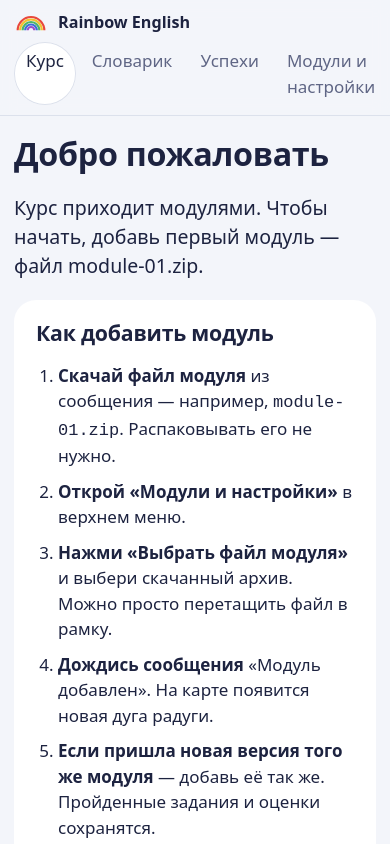
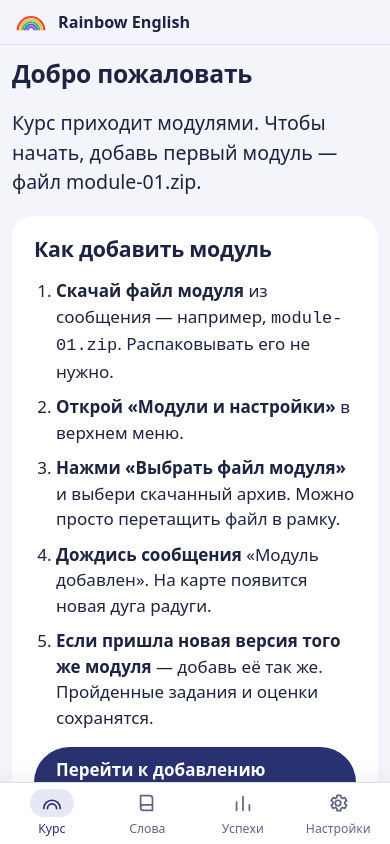
Before and after one commit to LaloniBley/rainbow-english, a React (Vite) app: page / in a window 390 px wide. Shown: the top 844 px of the page. Built offline with nearby package versions, Linux system fonts and the light colour scheme; a web font is replaced by a local one.

Commit message:
Мобильная версия

```diff
--- a/src/App.tsx
+++ b/src/App.tsx
@@ -9,10 +9,10 @@ import Settings from './pages/Settings'
 import Help from './pages/Help'
 
 const NAV = [
-  { name: 'home', label: 'Курс' },
-  { name: 'words', label: 'Словарик' },
-  { name: 'stats', label: 'Успехи' },
-  { name: 'settings', label: 'Модули и настройки' }
+  { name: 'home', label: 'Курс', short: 'Курс', icon: 'M3 18a9 9 0 0 1 18 0M7 18a5 5 0 0 1 10 0' },
+  { name: 'words', label: 'Словарик', short: 'Слова', icon: 'M5 4h10a3 3 0 0 1 3 3v13H8a3 3 0 0 1-3-3zM5 17a3 3 0 0 1 3-3h10' },
+  { name: 'stats', label: 'Успехи', short: 'Успехи', icon: 'M5 20V11M12 20V5M19 20v-6' },
+  { name: 'settings', label: 'Модули и настройки', short: 'Настройки', icon: 'M12 15a3 3 0 1 0 0-6 3 3 0 0 0 0 6zM19.4 13a7.6 7.6 0 0 0 0-2l2-1.5-2-3.4-2.3 1a7.4 7.4 0 0 0-1.7-1L15 3.6h-4l-.4 2.5a7.4 7.4 0 0 0-1.7 1l-2.3-1-2 3.4 2 1.5a7.6 7.6 0 0 0 0 2l-2 1.5 2 3.4 2.3-1a7.4 7.4 0 0 0 1.7 1l.4 2.5h4l.4-2.5a7.4 7.4 0 0 0 1.7-1l2.3 1 2-3.4z' }
 ] as const
 
 export default function App() {
@@ -47,7 +47,7 @@ export default function App() {
   const inTest = route.name === 'test'
 
   return (
-    <div className="app">
+    <div className={`app ${inTest ? 'in-test' : ''}`}>
       <header className={`topbar ${inTest ? 'quiet' : ''}`}>
         <a className="brand" href={href({ name: 'home' })} aria-label="На карту курса">
           <svg viewBox="0 0 40 24" width="34" height="20" aria-hidden="true">
@@ -60,8 +60,12 @@ export default function App() {
         {!inTest && (
           <nav>
             {NAV.map((n) => (
-              <a key={n.name} href={href({ name: n.name } as never)} className={route.name === n.name ? 'on' : ''}>
-                {n.label}
+              <a key={n.name} href={href({ name: n.name } as never)} className={route.name === n.name ? 'on' : ''} aria-label={n.label}>
+                <svg className="nav-icon" viewBox="0 0 24 24" width="22" height="22" aria-hidden="true">
+                  <path d={n.icon} fill="none" stroke="currentColor" strokeWidth="1.9" strokeLinecap="round" strokeLinejoin="round" />
+                </svg>
+                <span className="nav-long">{n.label}</span>
+                <span className="nav-short">{n.short}</span>
               </a>
             ))}
           </nav>
--- a/src/components/media.tsx
+++ b/src/components/media.tsx
@@ -87,7 +87,7 @@ export function AudioPlayer({
         {fmt(t)} / {fmt(dur)}
       </span>
       {!compact && (
-        <>
+        <div className="player-extras">
           <button
             className="ghost small"
             onClick={() => {
@@ -100,7 +100,7 @@ export function AudioPlayer({
           <button className={`ghost small ${slow ? 'on' : ''}`} onClick={() => setSlow((s) => !s)} title="Медленнее">
             0,75×
           </button>
-        </>
+        </div>
       )}
     </div>
   )
--- a/src/exercises/types.tsx
+++ b/src/exercises/types.tsx
@@ -340,7 +340,7 @@ export function WordSet({ ex, answers, set, marks, locked, reveal }: TypeProps<W
     <div className="wordset">
       {ex.grid && (
         <div className="grid-wrap">
-          <div className="letter-grid" style={{ gridTemplateColumns: `repeat(${ex.grid[0].split(' ').length}, 1fr)` }}>
+          <div className="letter-grid" style={{ gridTemplateColumns: `repeat(${ex.grid[0].split(' ').length}, minmax(0, 1fr))` }}>
             {ex.grid.flatMap((row, r) =>
               row.split(' ').map((ch, c) => {
                 const k = `${r}-${c}`
--- a/src/pages/TestPage.tsx
+++ b/src/pages/TestPage.tsx
@@ -179,7 +179,7 @@ export default function TestPage({ moduleId, testId }: { moduleId: string; testI
         <div className={`test-bar ${left < 5 * 60000 ? 'warn' : ''}`}>
           <span className="tb-title">{test.title}</span>
           <span className="tb-done">
-            Готово заданий: {answered} из {v.exercises.length}
+            Готово: {answered} из {v.exercises.length}
           </span>
           <span className="tb-time" aria-live="polite">
             {fmt(left)}
@@ -222,7 +222,7 @@ export default function TestPage({ moduleId, testId }: { moduleId: string; testI
             <div className="modal-box">
               <h2>Сдать работу?</h2>
               <p>
-                Готово заданий: {answered} из {v.exercises.length}. После сдачи ответы изменить нельзя.
+                Готово: {answered} из {v.exercises.length}. После сдачи ответы изменить нельзя.
               </p>
               <div className="row">
                 <button className="ghost" onClick={() => setConfirm(false)}>
--- a/src/styles.css
+++ b/src/styles.css
@@ -123,6 +123,10 @@ h3 {
 .topbar nav a:hover {
   color: var(--ink);
 }
+.topbar nav .nav-icon,
+.topbar nav .nav-short {
+  display: none;
+}
 .topbar nav a.on {
   background: var(--surface);
   color: var(--ink);
@@ -651,6 +655,10 @@ main {
 .player input[type='range'] {
   width: 100%;
   accent-color: var(--mc);
+}
+.player-extras {
+  display: flex;
+  gap: 6px;
 }
 .player-time {
   font-variant-numeric: tabular-nums;
@@ -1722,32 +1730,195 @@ th {
 }
 
 @media (max-width: 720px) {
+  :root {
+    --tabbar-h: 62px;
+  }
   main {
-    padding: 18px 14px 60px;
-  }
+    padding: 14px 12px calc(var(--tabbar-h) + 28px + env(safe-area-inset-bottom));
+  }
+  .app.in-test main {
+    padding-bottom: 40px;
+  }
+  h1 {
+    font-size: 1.45rem;
+  }
+  /* верхняя полоса: только логотип; навигация уезжает вниз */
   .topbar {
-    flex-wrap: wrap;
     gap: 8px;
     padding: 10px 14px;
+    background: var(--bg);
+    backdrop-filter: none;
+  }
+  .outbox-dot {
+    margin-left: auto;
   }
   .topbar nav {
-    margin-left: 0;
-    overflow-x: auto;
-  }
+    position: fixed;
+    left: 0;
+    right: 0;
+    bottom: 0;
+    z-index: 30;
+    margin: 0;
+    gap: 0;
+    display: grid;
+    grid-template-columns: repeat(4, 1fr);
+    height: calc(var(--tabbar-h) + env(safe-area-inset-bottom));
+    padding: 0 4px env(safe-area-inset-bottom);
+    background: var(--surface);
+    border-top: 1px solid var(--line);
+    box-shadow: 0 -6px 18px rgba(29, 35, 64, 0.06);
+  }
+  .topbar nav a {
+    display: flex;
+    flex-direction: column;
+    align-items: center;
+    justify-content: center;
+    gap: 3px;
+    padding: 6px 2px;
+    border-radius: 0;
+    font-size: 0.72rem;
+    -webkit-tap-highlight-color: transparent;
+  }
+  .topbar nav a.on {
+    background: none;
+    box-shadow: none;
+    color: var(--primary);
+  }
+  .topbar nav a.on .nav-icon {
+    background: #e6e8f6;
+  }
+  .topbar nav .nav-icon {
+    display: block;
+    width: 44px;
+    height: 28px;
+    padding: 3px 11px;
+    border-radius: 14px;
+  }
+  .topbar nav .nav-long {
+    display: none;
+  }
+  .topbar nav .nav-short {
+    display: block;
+  }
+  .step-progress,
+  .test-bar {
+    top: 50px;
+  }
+
+  /* главная */
   .hero-under {
-    margin-top: -60px;
+    margin-top: 8px;
+  }
+  .hero-under h1 {
+    font-size: 1.3rem;
+  }
+  .hero-stats {
+    flex-wrap: wrap;
+    gap: 6px 16px;
+  }
+
+  /* упражнения */
+  .exercise {
+    padding: 16px 14px;
   }
   .match,
   .pairs-cols {
     grid-template-columns: 1fr 1fr;
     gap: 8px;
   }
+  .player {
+    flex-wrap: wrap;
+    gap: 8px 10px;
+    border-radius: var(--r-md);
+    padding: 6px 10px 6px 6px;
+  }
+  .player-mid {
+    min-width: 0;
+  }
+  .player-extras {
+    display: flex;
+    gap: 6px;
+    width: 100%;
+    padding-left: 54px;
+  }
+  .grid-wrap {
+    max-width: 100%;
+  }
+  .letter-grid {
+    gap: 2px;
+  }
+  .letter-grid > * {
+    min-width: 0;
+  }
+  .cell {
+    min-width: 0;
+    padding: 0;
+    font-size: 0.85rem;
+    border-radius: 4px;
+  }
+  input,
+  textarea,
+  select {
+    font-size: 16px; /* иначе iPhone приближает страницу при вводе */
+  }
+
+  /* диктант */
+  .dictation {
+    padding: 18px 14px;
+  }
+  .dict-form {
+    flex-direction: column;
+    align-items: stretch;
+  }
+  .dict-form input {
+    width: 100%;
+    font-size: 1.3rem;
+  }
+  .dict-ru {
+    font-size: 1.4rem;
+  }
+
+  /* контрольная */
   .test-bar {
-    flex-wrap: wrap;
+    display: grid;
+    grid-template-columns: 1fr auto auto;
+    gap: 2px 10px;
+    padding: 8px 8px 8px 14px;
+  }
+  .tb-title {
+    grid-column: 1 / -1;
+    font-size: 0.8rem;
+    font-weight: 500;
+    color: #c4c8de;
+    white-space: nowrap;
+    overflow: hidden;
+    text-overflow: ellipsis;
+  }
+  .tb-done {
+    font-size: 0.8rem;
+  }
+  .tb-time {
+    margin-left: 0;
+    font-size: 1.2rem;
+  }
+
+  /* статистика */
+  .hbar {
+    grid-template-columns: 92px 1fr 40px;
     gap: 8px;
-  }
-  .exercise {
-    padding: 18px 16px;
+    font-size: 0.9rem;
+  }
+  table {
+    display: block;
+    overflow-x: auto;
+    white-space: nowrap;
+  }
+  th,
+  td {
+    padding: 8px 10px;
+  }
+  .author-form input {
+    width: 100%;
   }
 }
 
```
